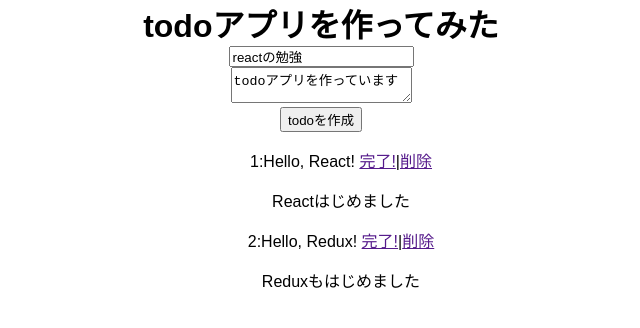
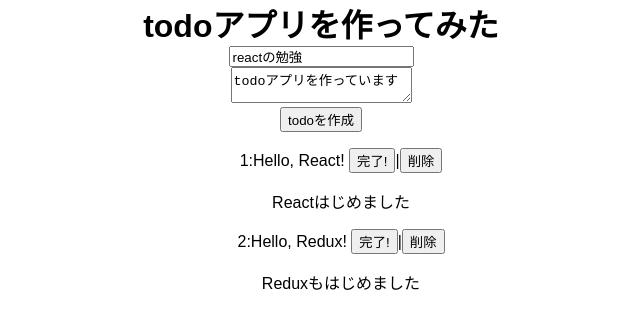
Before and after one commit to yokoto/react_todo, a React (Create React App) app: page / in a window 1280 px wide. Shown: the top 328 px of the page, without its empty margins (319-959 px from the left). Built offline with nearby package versions, Linux system fonts and the light colour scheme.

Commit message:
fix handleRemove

```diff
--- a/src/App.js
+++ b/src/App.js
@@ -46,10 +46,8 @@ class App extends Component {
   }
 
   handleRemove(i) {
-    const todos = this.state.todos.slice()
+    const todos = this.state.todos.filter(res => res.id !== i)
     const countTodo = this.state.countTodo
-
-    todos.splice(i-1, 1);
 
     this.setState({ todos })
     this.setState({ countTodo: countTodo - 1 })
--- a/src/Todo.js
+++ b/src/Todo.js
@@ -9,8 +9,8 @@ class Todo extends Component {
       <li className={className}>
         <span>{this.props.id}</span>
         <span>:{this.props.title} </span>
-        <a href="" onClick={(e) => { e.preventDefault(); this.props.setTodoStatus(this.props)}}>{link}</a>
-        |<a href="" onClick={() => { this.props.handleRemove(this.props.id)}}>削除</a>
+        <button onClick={(e) => { e.preventDefault(); this.props.setTodoStatus(this.props)}}>{link}</button>
+        |<button onClick={() => { this.props.handleRemove(this.props.id)}}>削除</button>
         <p>{this.props.desc}</p>
       </li>
     );
```
